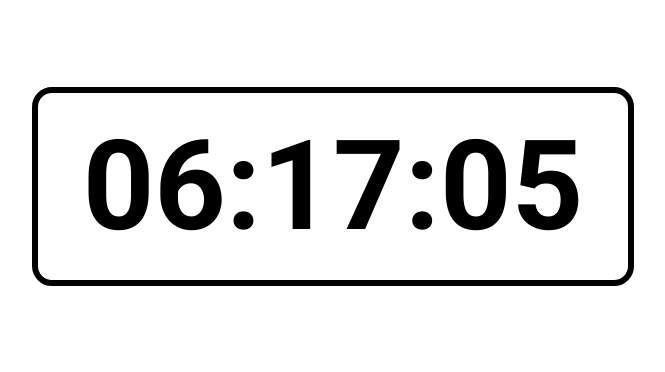
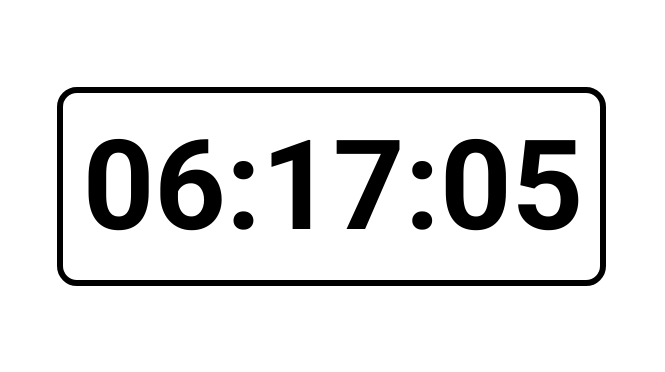
Before and after one commit to Sammy150150/Clock, a plain HTML site: page index.html in a window 1280 px wide. Shown: the part 214-586 px from the top of the page, without its empty margins (307-972 px from the left). Drawn offline with Linux system fonts and the light colour scheme.

Commit message:
style.css

```diff
--- a/style.css
+++ b/style.css
@@ -1,9 +1,7 @@
-body {
-  display: flex;
-  justify-content: center;
-  align-items: center;
-  height: 100vh; /* This ensures the content is centered vertically */
-  margin: 0;
+html, body {
+  display: grid;
+  place-items: center;
+  height: 100%;
 }
 
 #header {
@@ -13,9 +11,5 @@ body {
   border-radius: 20px;
   font-size: 125px;
   padding: 20px;
-  width: 550px;
-  display: flex;
-  justify-content: center;
-  align-items: center;
-  margin: 0 auto;
+  width: clamp(200px, 90%, 600px);
 }
```
